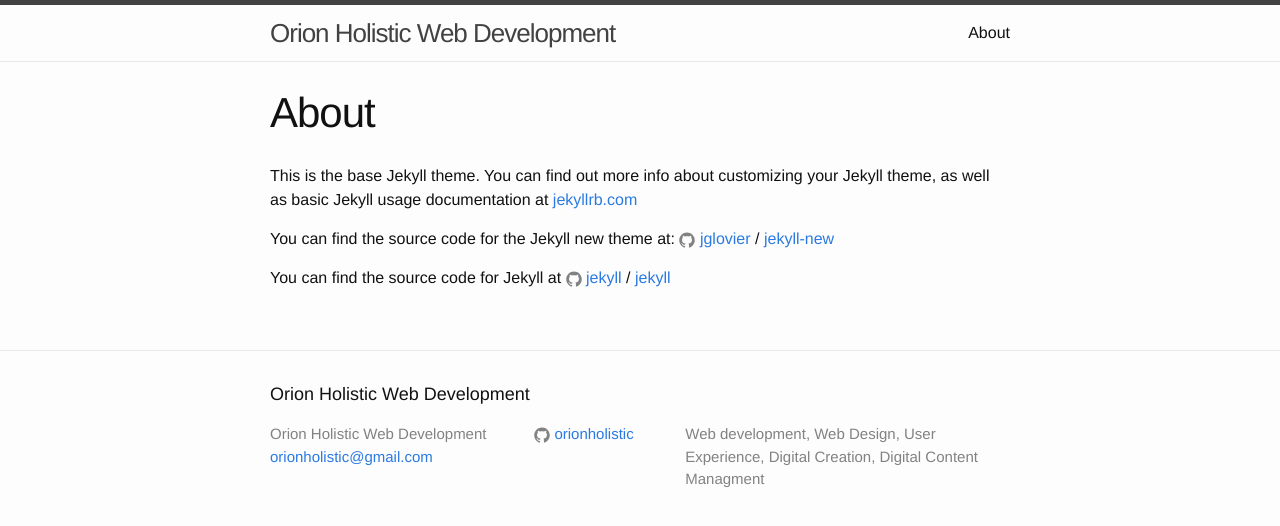
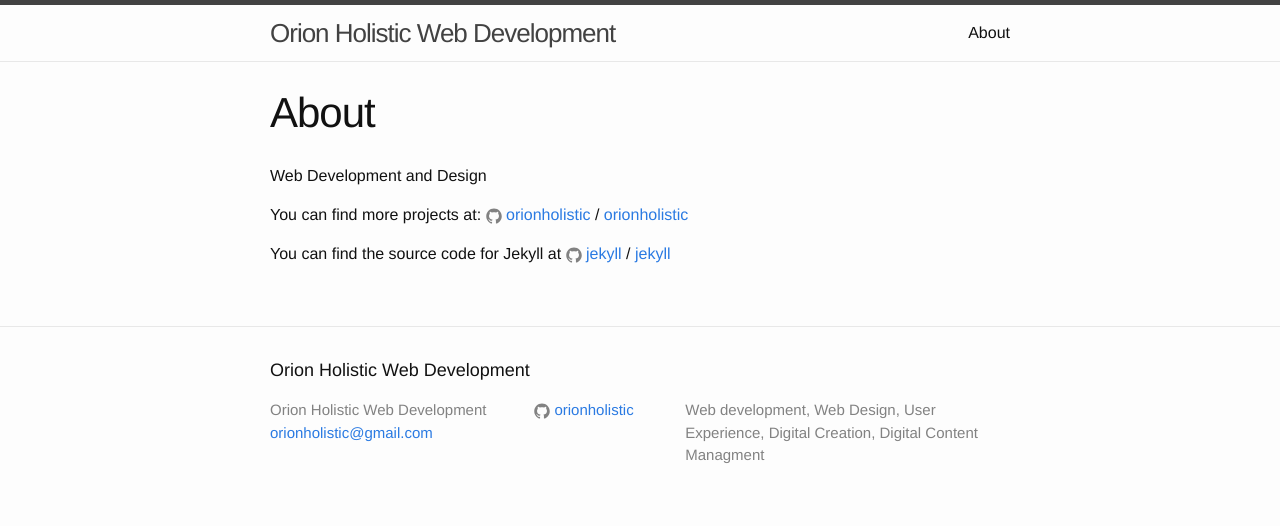
Before and after one commit to orionholistic/orionholistic.github.io, a Jekyll site: the page built from about.md, in a window 1280 px wide. Shown: the top 526 px of the page. Built offline with Jekyll 4.4.1, drawn with Linux system fonts in a browser that asks for light colours.

Commit message:
Update about.md

```diff
--- a/about.md
+++ b/about.md
@@ -4,11 +4,11 @@
 permalink: /about/
 ---
 
-This is the base Jekyll theme. You can find out more info about customizing your Jekyll theme, as well as basic Jekyll usage documentation at [jekyllrb.com](http://jekyllrb.com/)
+Web Development and Design
 
-You can find the source code for the Jekyll new theme at:
-{% include icon-github.html username="jglovier" %} /
-[jekyll-new](https://github.com/jglovier/jekyll-new)
+You can find more projects at:
+{% include icon-github.html username="orionholistic" %} /
+[orionholistic](https://github.com/orionholistic)
 
 You can find the source code for Jekyll at
 {% include icon-github.html username="jekyll" %} /
```
